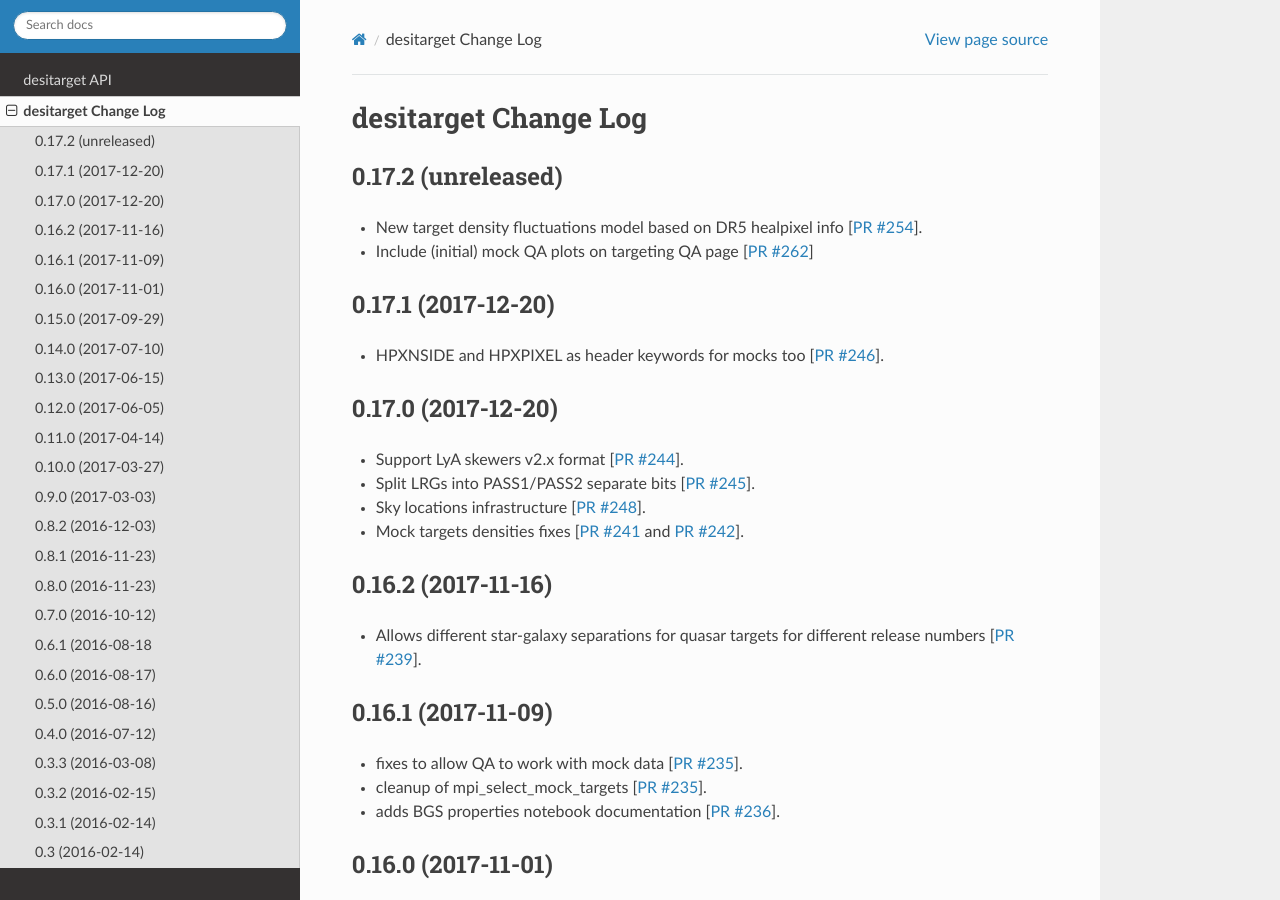
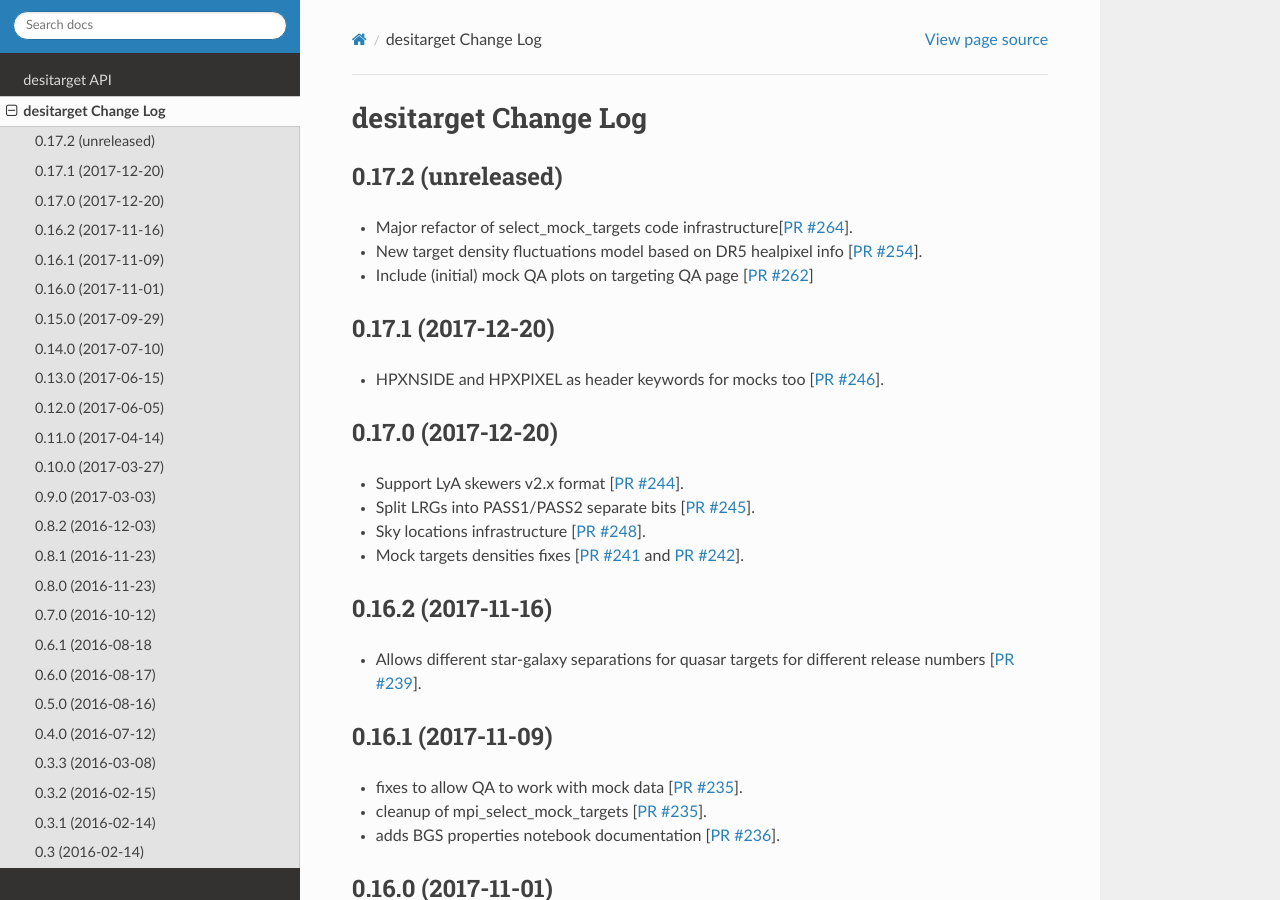
Before and after one commit to desihub/desitarget, a Sphinx documentation site: the page built from doc/changes.rst, in a window 1280 px wide and 900 px high. Built offline with Sphinx 7.4.7 and the Read the Docs theme 2.0.0, drawn with Linux system fonts in a browser that asks for light colours.

Commit message:
update changes.rst [ci skip]

```diff
--- a/doc/changes.rst
+++ b/doc/changes.rst
@@ -5,12 +5,14 @@ desitarget Change Log
 0.17.2 (unreleased)
 -------------------
 
+* Major refactor of select_mock_targets code infrastructure[`PR #264`_].
 * New target density fluctuations model based on DR5 healpixel info [`PR
   #254`_].
 * Include (initial) mock QA plots on targeting QA page [`PR #262`_]
 
 .. _`PR #254`: https://github.com/desihub/desitarget/pull/254
 .. _`PR #262`: https://github.com/desihub/desitarget/pull/262
+.. _`PR #264`: https://github.com/desihub/desitarget/pull/264
 
 0.17.1 (2017-12-20)
 -------------------
```
